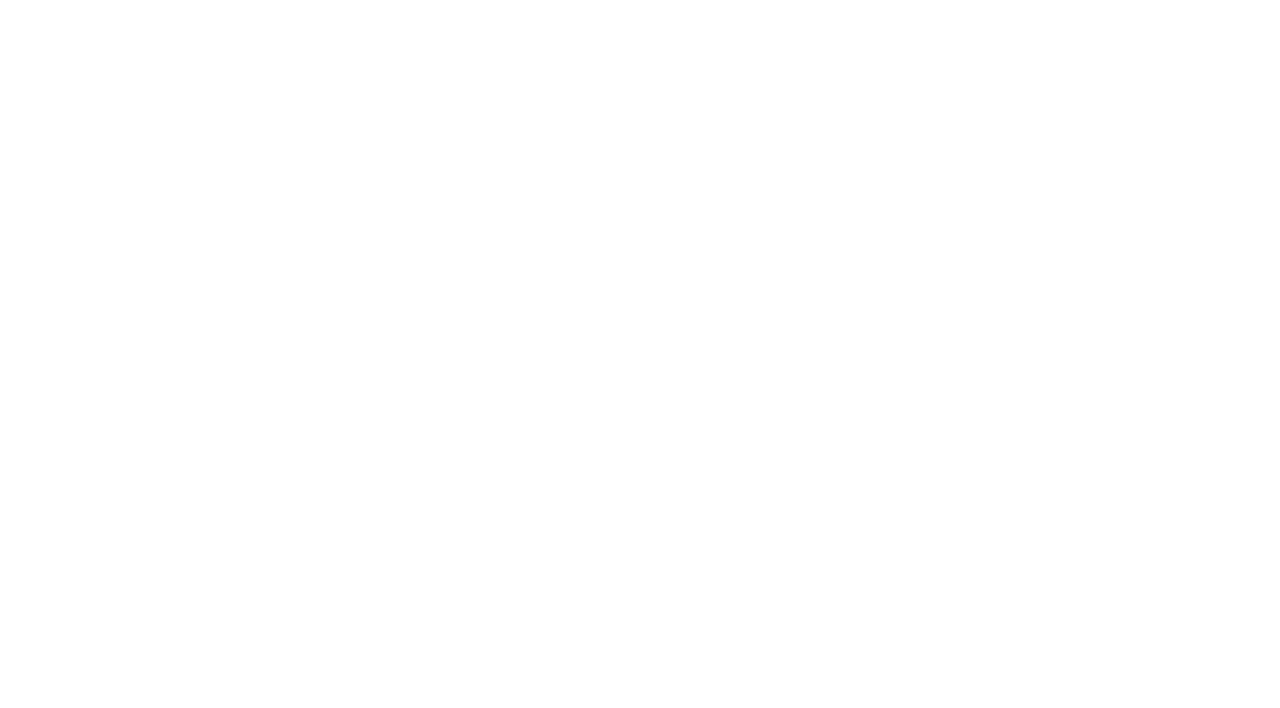
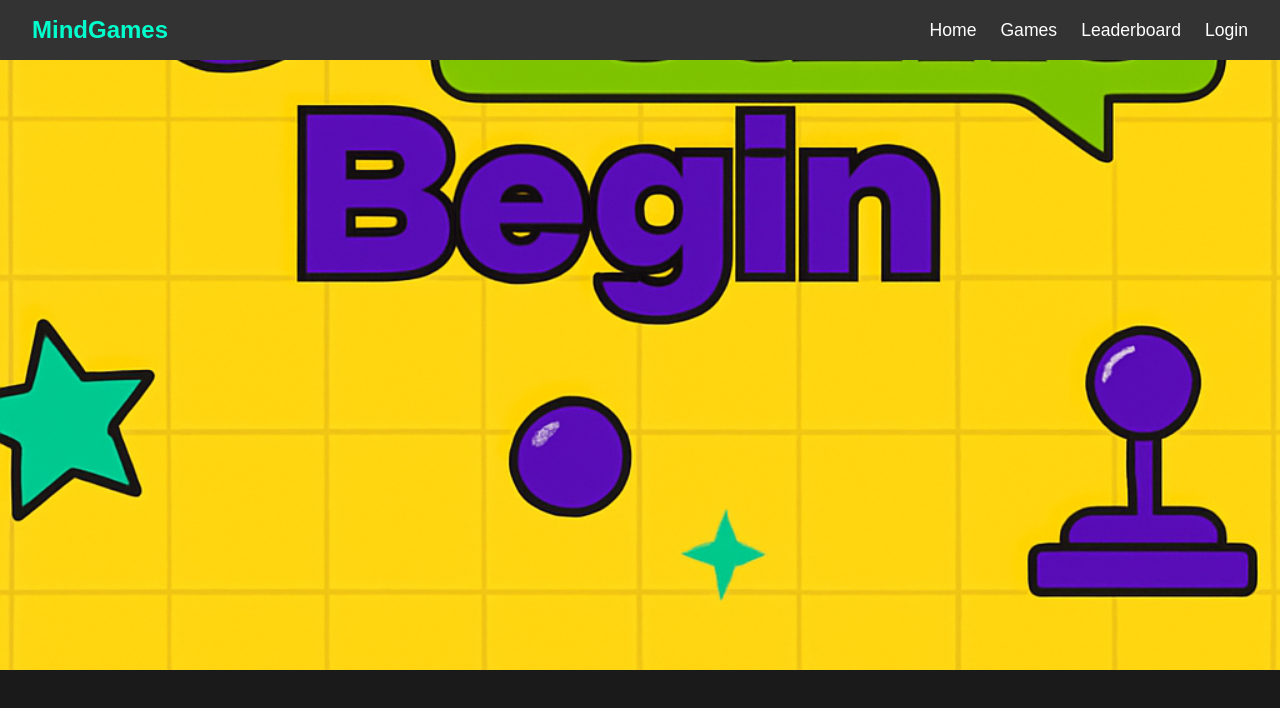
Before and after one commit to Spoidy666/Mind-Games-Mern, a plain HTML site: page index.html in a window 1280 px wide. Drawn offline with Linux system fonts and the light colour scheme.

Commit message:
Index page

```diff
--- a/index.html
+++ b/index.html
@@ -2,10 +2,23 @@
 <html lang="en">
 <head>
     <meta charset="UTF-8">
+    <link rel="stylesheet" href="landing.css" />
     <meta name="viewport" content="width=device-width, initial-scale=1.0">
     <title>Mind Games</title>
 </head>
-<body>
+<body><header>
+    <nav>
+        <div class ="logo">
+            MindGames
+        </div>
 
+        <ul>
+        <li><a href="#">Home</a></li>
+        <li><a href="#">Games</a></li>
+        <li><a href="#">Leaderboard</a></li>
+        <li><a href="#">Login</a></li>
+      </ul>
+    </nav>
+    </header>
 </body>
 </html>
--- /dev/null
+++ b/landing.css
@@ -0,0 +1,43 @@
+body{
+    margin: 0;
+    font-family: Arial, Helvetica, sans-serif;
+     background: #1a1a1a;
+      color: white;
+    background-image: url('assets/ChatGPT Image Aug 1, 2025, 10_34_40 AM.png');
+    background-size: cover; /* Stretch to cover full screen */
+  background-position: center; /* Center the image */
+  background-repeat: no-repeat;
+}
+header{
+    background: #333;
+    color: white;
+     padding: 1rem 2rem;
+}
+nav {
+  display: flex;
+  align-items: center;
+  justify-content: space-between;
+}
+.logo {
+  font-size: 1.5rem;
+  font-weight: bold;
+  color: #00ffcc;
+}
+ul {
+  list-style: none;
+  display: flex;
+  gap: 1.5rem;
+  margin: 0;
+  padding: 0;
+}
+
+ul li a {
+  color: white;
+  text-decoration: none;
+  font-size: 1.1rem;
+  transition: color 0.3s;
+
+}
+ul li a:hover {
+  color: #00ffcc;
+}
```
Also changed, not shown: assets/ChatGPT Image Aug 1, 2025, 10_34_40 AM.png (added).
